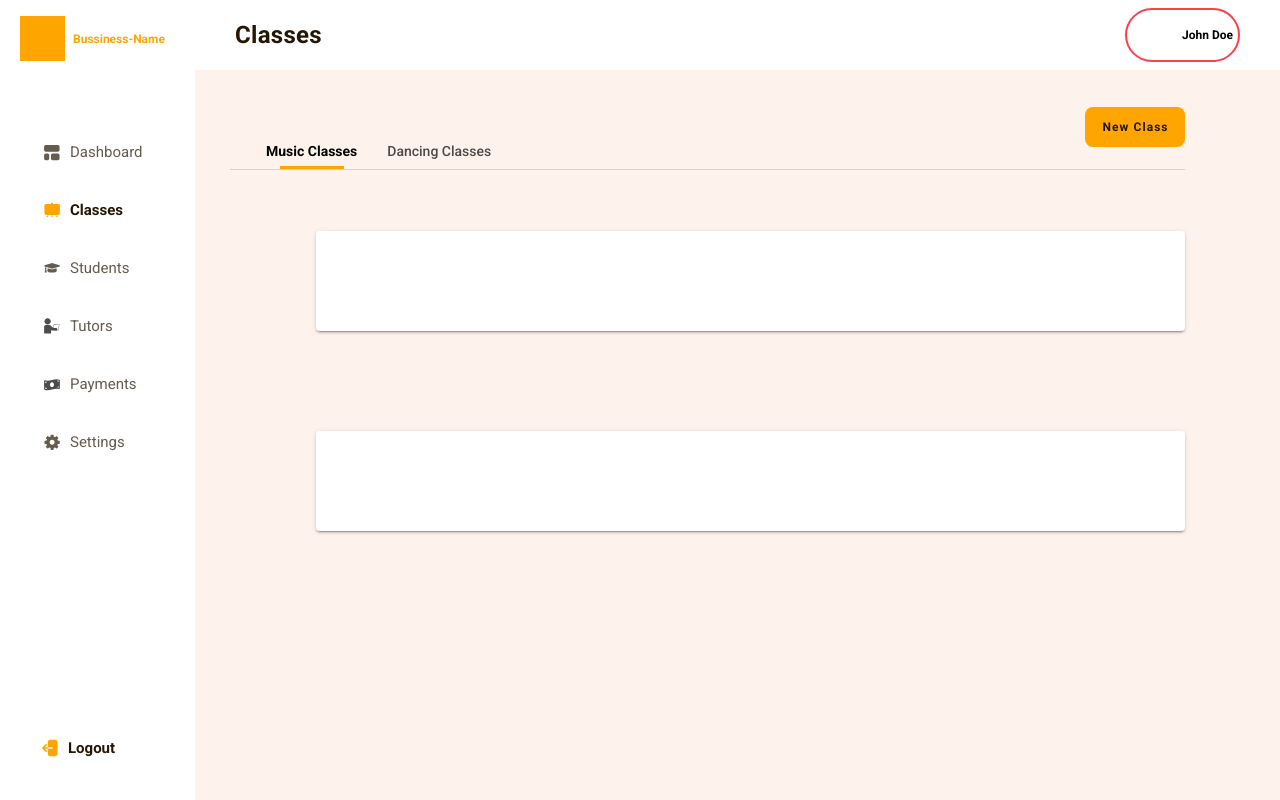
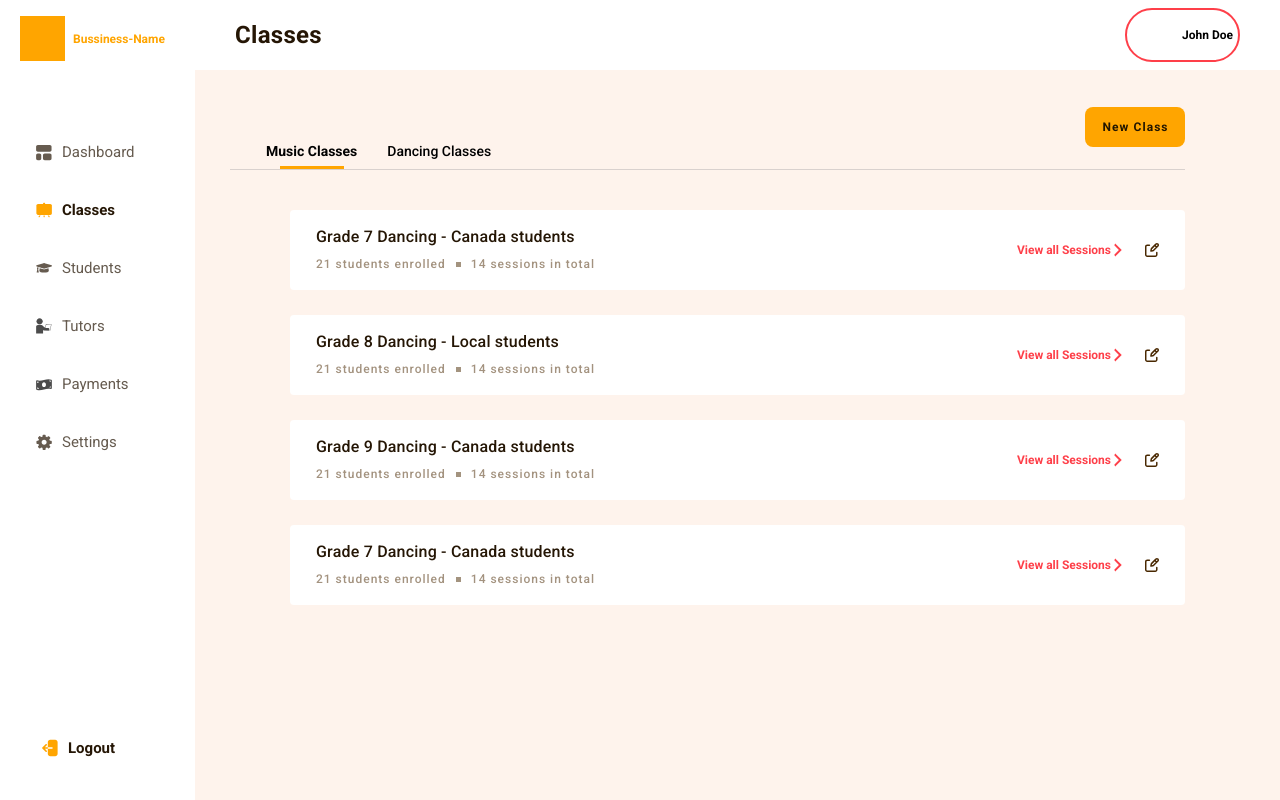
Before and after one commit to donextdo/lms-dm-admin-frontend-vuejs, a Vue app: page /classes in a window 1280 px wide. Built offline with nearby package versions, Linux system fonts and the light colour scheme; a web font is replaced by a local one.

Commit message:
classes page done

```diff
--- a/src/components/admin/classes/Dancing.vue
+++ b/src/components/admin/classes/Dancing.vue
@@ -1,13 +1,69 @@
 <template>
-  <h1>Dancing</h1>
+  <div class="dancing d-flex flex-column">
+    <CardRow v-for="(item, index) in dancingClasses" :item="item" :key="index" />
+  </div>
 </template>
 
 <script>
+import CardRow from '@/components/shared/CardRow.vue';
+
 export default {
-    name: 'dancing-vue'
+    name: 'dancing-vue',
+
+    data() {
+      return {
+        dancingClasses : [
+          {
+            title: 'Grade 7 Dancing - Canada students',
+            students: 21,
+            sessions: 14
+          },
+          {
+            title: 'Grade 8 Dancing - Local students',
+            students: 21,
+            sessions: 14
+          },
+          {
+            title: 'Grade 9 Dancing - Canada students',
+            students: 21,
+            sessions: 14
+          },
+          {
+            title: 'Grade 7 Dancing - Canada students',
+            students: 21,
+            sessions: 14
+          },
+          {
+            title: 'Grade 7 Dancing - Canada students',
+            students: 21,
+            sessions: 14
+          },
+          {
+            title: 'Grade 7 Dancing - Canada students',
+            students: 21,
+            sessions: 14
+          }
+
+        ]
+      }
+    },
+
+    components: {
+      CardRow
+    }
+
 }
 </script>
 
-<style>
+<style scoped>
+  .dancing {
+    gap: 35px;
+  }
+
+  @media (max-width: 1400px) {
+    .dancing {
+      gap: 25px;
+    }
+  }
 
 </style>
--- a/src/components/admin/classes/Music.vue
+++ b/src/components/admin/classes/Music.vue
@@ -1,7 +1,6 @@
 <template>
   <div class="music d-flex flex-column">
-    <CardRow />
-    <CardRow />
+    <CardRow v-for="(item, index) in musicClasses" :item="item" :key="index" />
   </div>
 </template>
 
@@ -13,14 +12,48 @@ export default {
 
     components: {
       CardRow
-    }
+    },
+
+    data() {
+      return {
+        musicClasses : [
+          {
+            title: 'Grade 7 Dancing - Canada students',
+            students: 21,
+            sessions: 14
+          },
+          {
+            title: 'Grade 8 Dancing - Local students',
+            students: 21,
+            sessions: 14
+          },
+          {
+            title: 'Grade 9 Dancing - Canada students',
+            students: 21,
+            sessions: 14
+          },
+          {
+            title: 'Grade 7 Dancing - Canada students',
+            students: 21,
+            sessions: 14
+          }
+
+        ]
+      }
+    },
 
 }
 </script>
 
-<style>
+<style scoped>
   .music {
-    gap: 100px;
+    gap: 35px;
+  }
+
+  @media (max-width: 1400px) {
+    .music {
+      gap: 25px;
+    }
   }
 
 </style>
--- a/src/components/shared/CardRow.vue
+++ b/src/components/shared/CardRow.vue
@@ -1,15 +1,160 @@
 <template>
-  <v-card height="100px" width="100%"></v-card>
+  <v-card :height="laptop ? '80px' : '110px'" width="100%" flat class="d-flex align-center justify-space-between card">
+
+    <div class="main-content d-flex flex-column">
+        <h2 class="title">{{ item.title }}</h2>
+        <div class="meta d-flex align-center">
+            <p>{{ item.students }} students enrolled</p>
+            <div class="spacer"></div>
+            <p>{{ item.sessions }} sessions in total</p>
+        </div>
+    </div>
+
+    <div class="actions">
+        <router-link to="#" class="link d-flex">
+            <span>View all Sessions</span>
+            <svg width="8" height="15" viewBox="0 0 8 15" fill="none" xmlns="http://www.w3.org/2000/svg">
+                <path d="M0 12.5L5 7.5L0 2.5L1 0.5L8 7.5L1 14.5L0 12.5Z" fill="#FE3F49"/>
+            </svg>
+        </router-link>
+
+        <router-link to="#" class="link">
+            <svg width="19" height="19" viewBox="0 0 19 19" fill="none" xmlns="http://www.w3.org/2000/svg">
+            <path d="M13.474 3.40783L15.592 5.52483M14.836 1.54283L9.109 7.26983C8.81309 7.56533 8.61128 7.94181 8.529 8.35183L8 10.9998L10.648 10.4698C11.058 10.3878 11.434 10.1868 11.73 9.89083L17.457 4.16383C17.6291 3.99173 17.7656 3.78742 17.8588 3.56256C17.9519 3.33771 17.9998 3.09671 17.9998 2.85333C17.9998 2.60994 17.9519 2.36895 17.8588 2.14409C17.7656 1.91923 17.6291 1.71492 17.457 1.54283C17.2849 1.37073 17.0806 1.23421 16.8557 1.14108C16.6309 1.04794 16.3899 1 16.1465 1C15.9031 1 15.6621 1.04794 15.4373 1.14108C15.2124 1.23421 15.0081 1.37073 14.836 1.54283V1.54283Z" stroke="#492801" stroke-width="2" stroke-linecap="round" stroke-linejoin="round"/>
+            <path d="M16 13V16C16 16.5304 15.7893 17.0391 15.4142 17.4142C15.0391 17.7893 14.5304 18 14 18H3C2.46957 18 1.96086 17.7893 1.58579 17.4142C1.21071 17.0391 1 16.5304 1 16V5C1 4.46957 1.21071 3.96086 1.58579 3.58579C1.96086 3.21071 2.46957 3 3 3H6" stroke="#492801" stroke-width="2" stroke-linecap="round" stroke-linejoin="round"/>
+            </svg>
+        </router-link>
+
+    </div>
+
+  </v-card>
 </template>
 
 <script>
 
 export default {
-    name: 'cardrow-vue'
+    name: 'cardrow-vue',
+
+    props: ['item'],
+
+    data() {
+      return {
+          laptop: null
+      }
+    },
+
+    created() {
+        window.addEventListener('resize', this.checkScreen)
+        this.checkScreen()
+    },
+
+    methods: {
+        checkScreen() {
+            this.windowWidth = window.innerWidth;
+
+            if(this.windowWidth < 1400) {
+                this.laptop = true
+                return
+            }
+            else {
+                this.laptop = false
+            }
+        }
+    },
 }
 
 </script>
 
-<style>
+<style scoped>
 
+    .card {
+        padding: 26px 48px;
+    }
+
+    .main-content {
+        height: 100%;
+    }
+
+    .title {
+        font-size: 18px !important;
+        line-height: 32px;
+        font-weight: 500;
+        margin-bottom: 8px;
+        text-align: left;
+    }
+
+    .meta > p {
+        font-size: 16px;
+        color: #492801;
+        opacity: 0.5;
+        margin-bottom: 0;
+        font-weight: 500;
+        letter-spacing: 1px;
+    }
+
+    .spacer {
+        width: 5px;
+        height: 5px;
+        margin-inline: 10px;
+        background-color: #492801;
+        opacity: 0.5;
+    }
+
+    .actions {
+        display: flex;
+        align-items: center;
+        gap: 40px;
+    }
+
+    .link {
+        display: flex;
+        align-items: center;
+        gap: 0;
+    }
+
+    .link > span{
+        color: #FE3F49;
+        font-size: 16px;
+        font-weight: bold;
+    }
+
+    .link > svg {
+        height: 16px;
+        width: 16px;
+        margin-bottom: 0;
+    }
+
+    @media (max-width: 1400px) {
+        .card {
+            padding: 15px 26px;
+        }
+
+        .main-content {
+            height: 100%;
+        }
+
+        .title {
+            font-size: 16px !important;
+            line-height: 24px;
+            font-weight: 500;
+            margin-bottom: 6px;
+        }
+
+        .meta > p {
+            font-size: 12px;
+        }
+
+        .actions {
+            gap: 20px;
+        }
+
+        .link > span{
+            font-size: 12px;
+        }
+
+        .link > svg {
+            height: 14px;
+            width: 14px;
+        }
+    }
 </style>
--- a/src/components/shared/Navbar.vue
+++ b/src/components/shared/Navbar.vue
@@ -59,6 +59,7 @@ export default {
         display: flex;
         align-items: center;
         justify-content: space-between;
+        z-index: 9999;
     }
 
     .title {
--- a/src/components/shared/Sidebar.vue
+++ b/src/components/shared/Sidebar.vue
@@ -85,7 +85,7 @@ export default {
 
 </script>
 
-<style>
+<style scoped>
     .sidebar {
         width: 293px;
         height: 100vh;
--- a/src/views/admin/ClassesPage.vue
+++ b/src/views/admin/ClassesPage.vue
@@ -147,5 +147,10 @@ export default {
       font-size: 14px;
       line-height: 24px;
     }
+
+    .hero {
+      padding-top: 40px;
+      padding-left: 60px;
+    }
   }
 </style>
```
